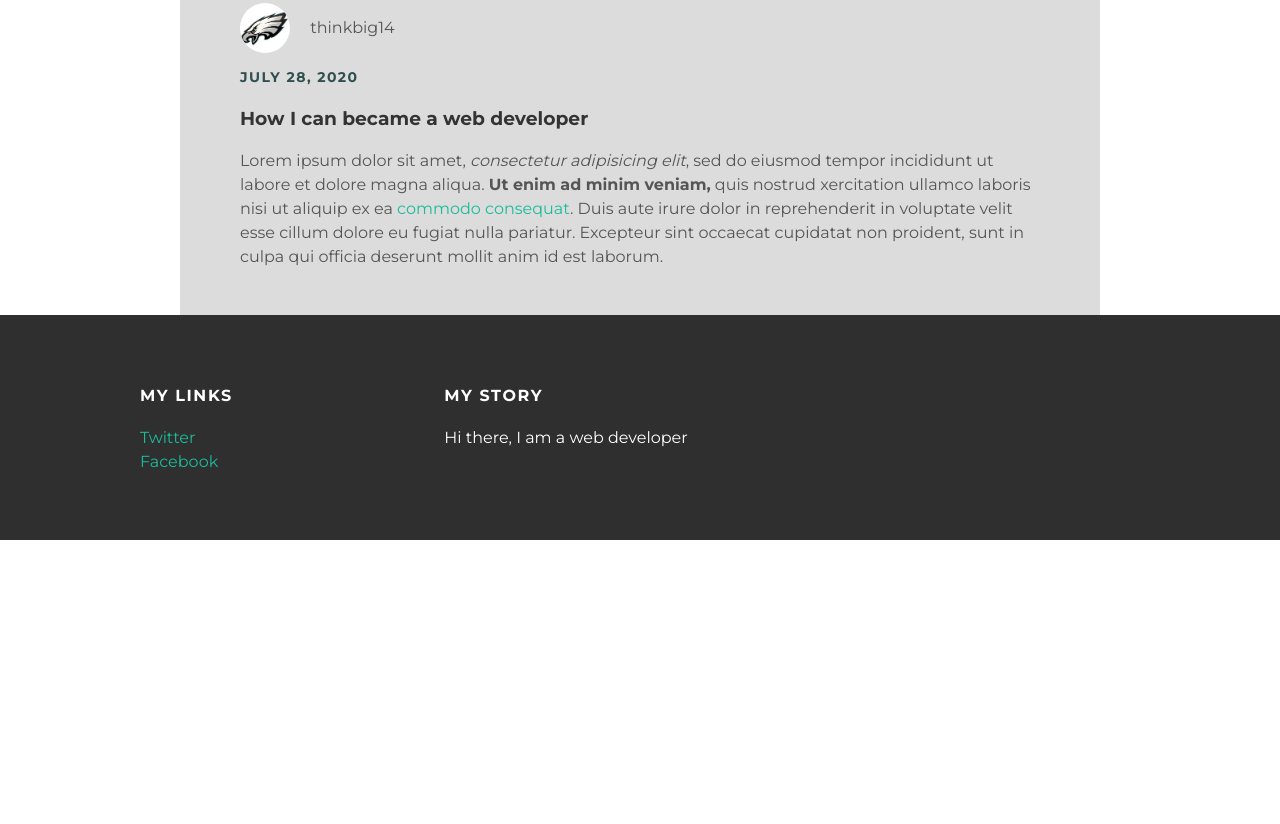
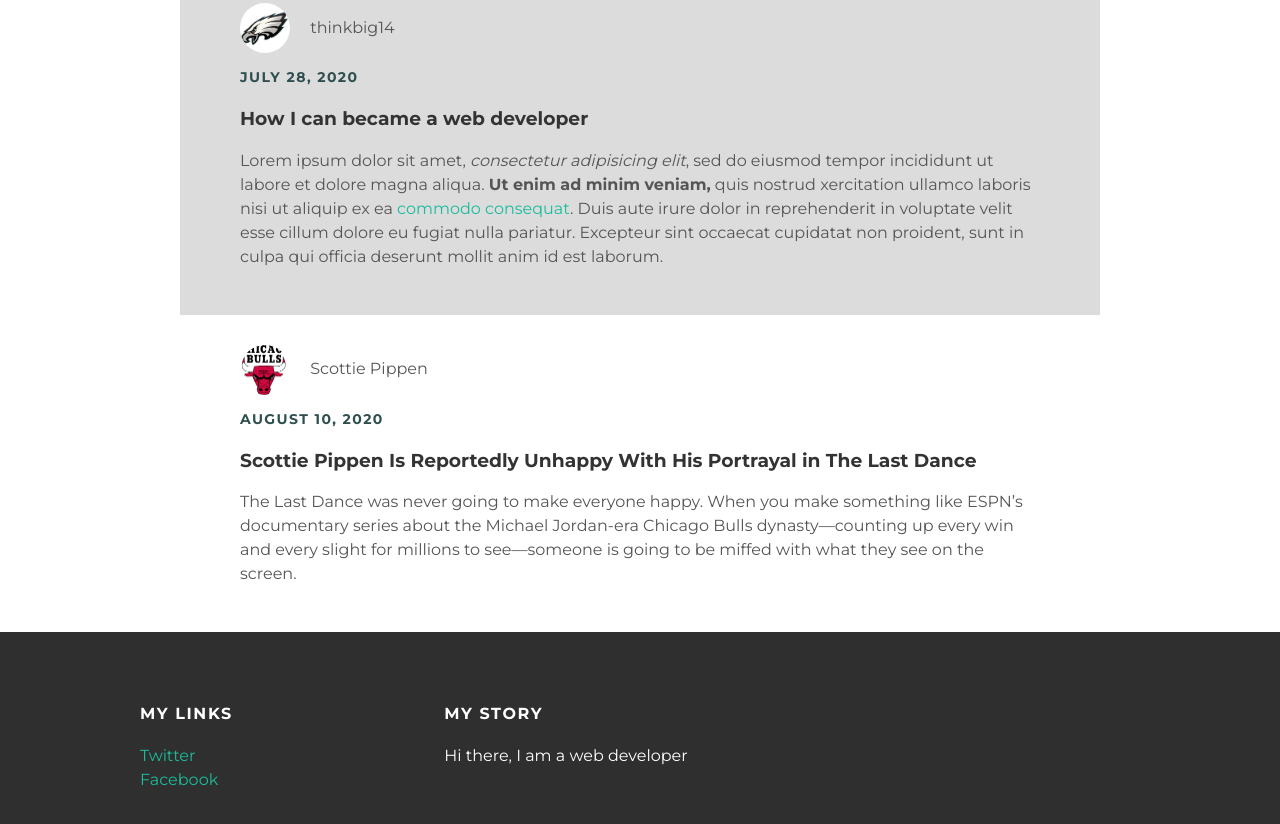
Before and after one commit to thinkbig14/thinkbig14.github.io, a plain HTML site: page index.html in a window 1280 px wide. Shown: the part 542-1366 px from the top of the page. Before the commit the page ends 1082 px from the top, so only its background shows below. Drawn offline with Linux system fonts and the light colour scheme.

Commit message:
Update index.html

```diff
--- a/index.html
+++ b/index.html
@@ -43,6 +43,18 @@
 					proident, sunt in culpa qui officia deserunt mollit anim id est laborum.</p>
 				</div>
 			</div>
+			<div class="post">
+				<div class="post-author">
+					<img src="bulls logo.png">
+					<span>Scottie Pippen</span>
+				</div>
+				<p class="post-date">August 10, 2020</p>
+				<h3 class="post-title">Scottie Pippen Is Reportedly Unhappy With His Portrayal in The Last Dance</h3>
+				<div class="post-content">
+					<p>The Last Dance was never going to make everyone happy. When you make something like ESPN’s documentary series about the Michael Jordan-era Chicago Bulls dynasty—counting up every win and every slight for millions to see—someone is going to be miffed with what they see on the screen.
+					</p>
+				</div>
+			</div>
 		</div>
 	</div>
 	<div id="footer">
```
